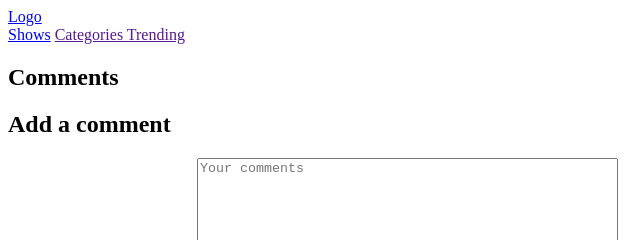
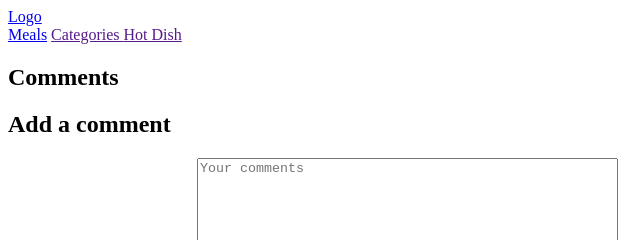
Before and after one commit to Outkarm/javascript-capstone-group-project, a website built with webpack: page src/index.html in a window 1280 px wide. Shown: the top 240 px of the page, 0-640 px from the left. Built offline with nearby package versions, Linux system fonts and the light colour scheme.

Commit message:
update home page

```diff
--- a/src/index.html
+++ b/src/index.html
@@ -8,6 +8,8 @@
       crossorigin="anonymous"
     ></script>
     <title>JavaScript Capstone Project</title>
+    <script defer src="/runtime.js"></script>
+    <script defer src="/main.js"></script>
   </head>
   <body>
     <header>
@@ -15,9 +17,9 @@
         <a href="index.html"> Logo </a>
       </div>
       <nav>
-        <a class="my-movies shows" href="index.html"> Shows</a>
+        <a class="my-movies shows" href="index.html"> Meals</a>
         <a href=""> Categories </a>
-        <a href=""> Trending </a>
+        <a href=""> Hot Dish </a>
       </nav>
     </header>
     <section>
```
Also changed, not shown: dist/index.html.
